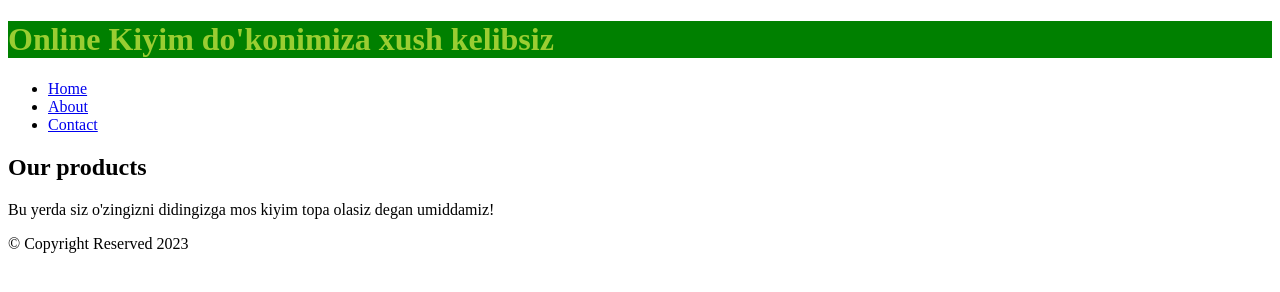
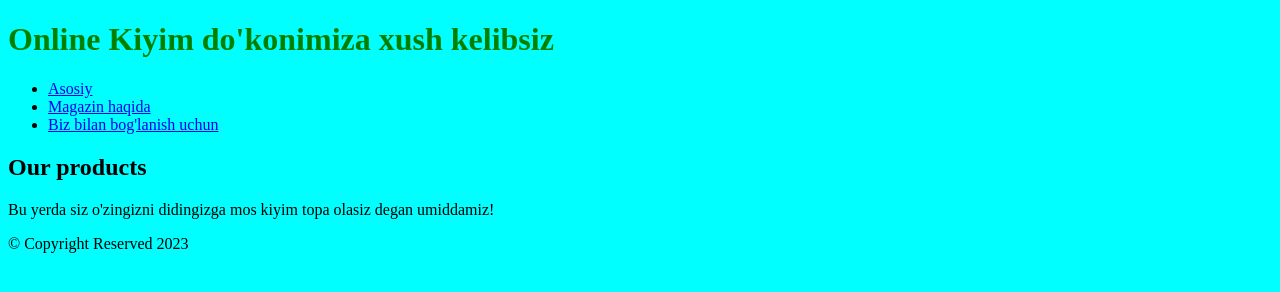
Before and after one commit to Muhammadrizoqori/Online-store, a plain HTML site: page index.html in a window 1280 px wide. Drawn offline with Linux system fonts and the light colour scheme.

Commit message:
I Changed color for fon and for h1

```diff
--- a/index.html
+++ b/index.html
@@ -13,9 +13,9 @@
 
         <nav>
             <ul>
-                <li><a href="#">Home</a></li>
-                <li><a href="#">About</a></li>
-                <li><a href="#">Contact</a></li>
+                <li><a href="#">Asosiy</a></li>
+                <li><a href="#">Magazin haqida</a></li>
+                <li><a href="#">Biz bilan bog'lanish uchun</a></li>
             </ul>
         </nav>
     </header>
--- a/style.css
+++ b/style.css
@@ -1,4 +1,7 @@
+* {
+    background-color: aqua;
+}
+
 h1 {
-    background-color: green;
-    color: yellowgreen;
+    color: green;
 }
```
